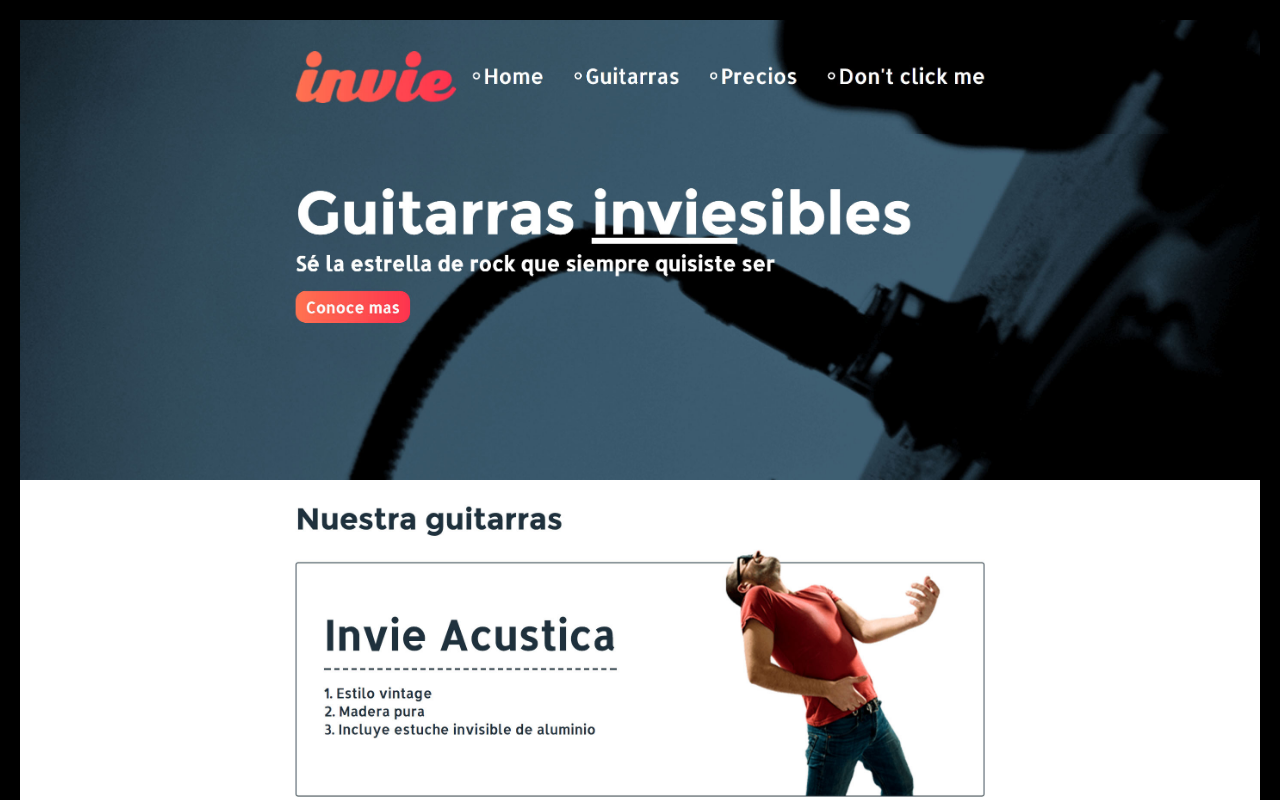
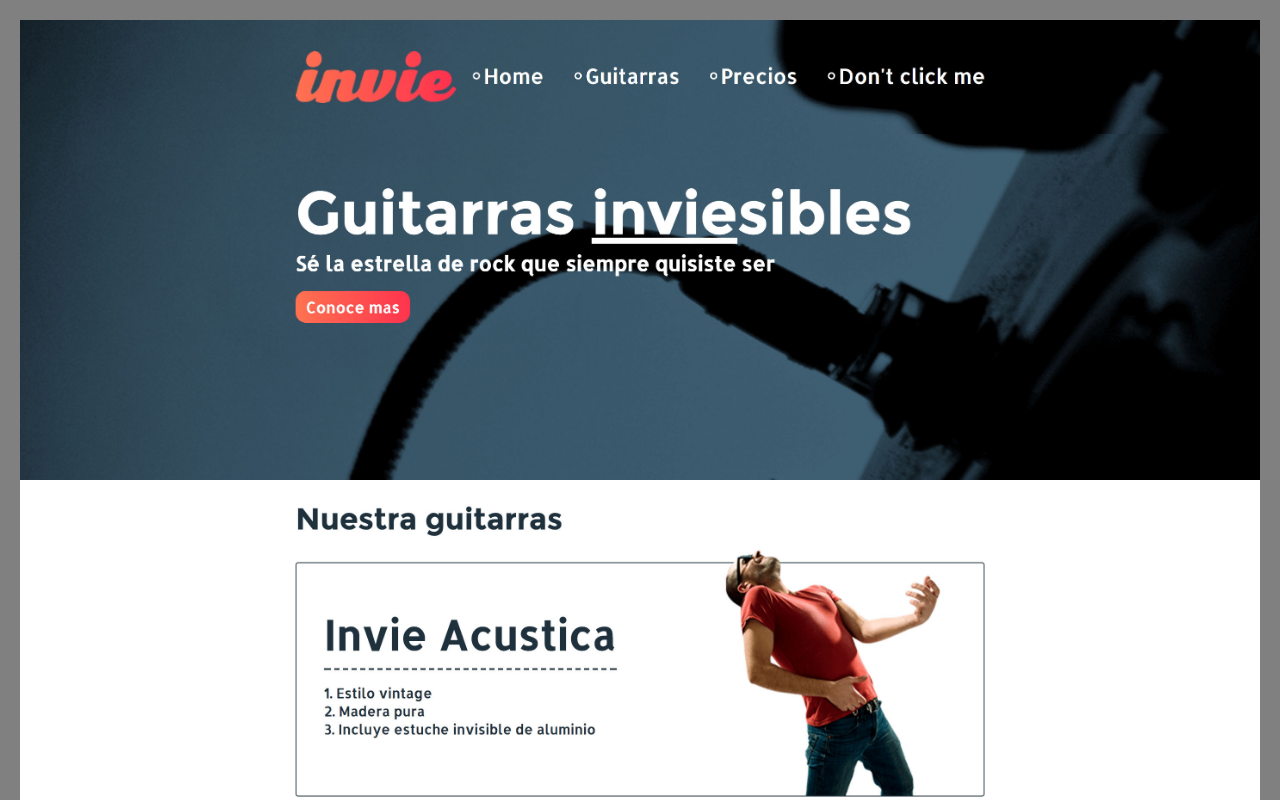
Before and after one commit to aleramirezsj/conociendogit, a plain HTML site: page index.html in a window 1280 px wide. Shown: the top 800 px of the page. Drawn offline with Linux system fonts and the light colour scheme.

Commit message:
modificamos el borde a gris

```diff
--- a/index.html
+++ b/index.html
@@ -8,7 +8,7 @@
     <style media="screen">
         body {
             margin:0;
-            border:20px solid black;
+            border:20px solid gray;
         }
         img {
             max-width: 100%;
```
